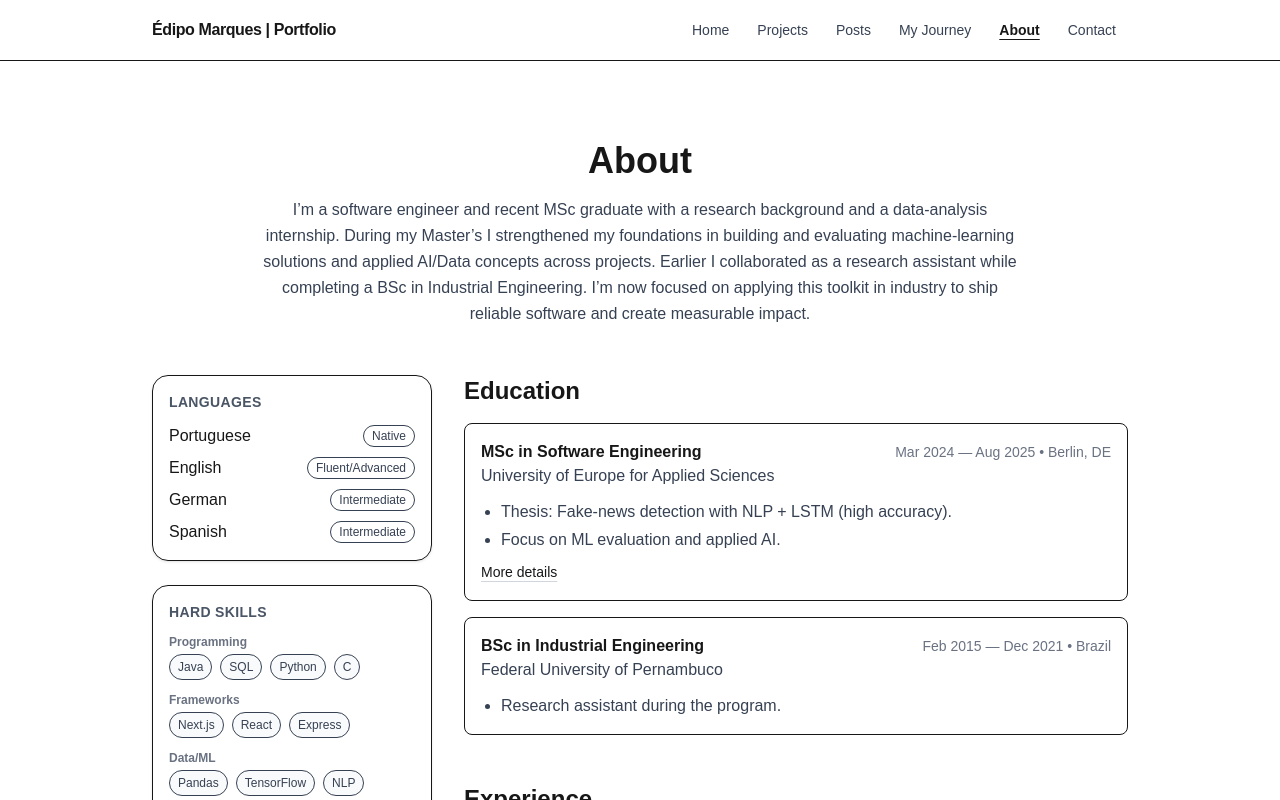
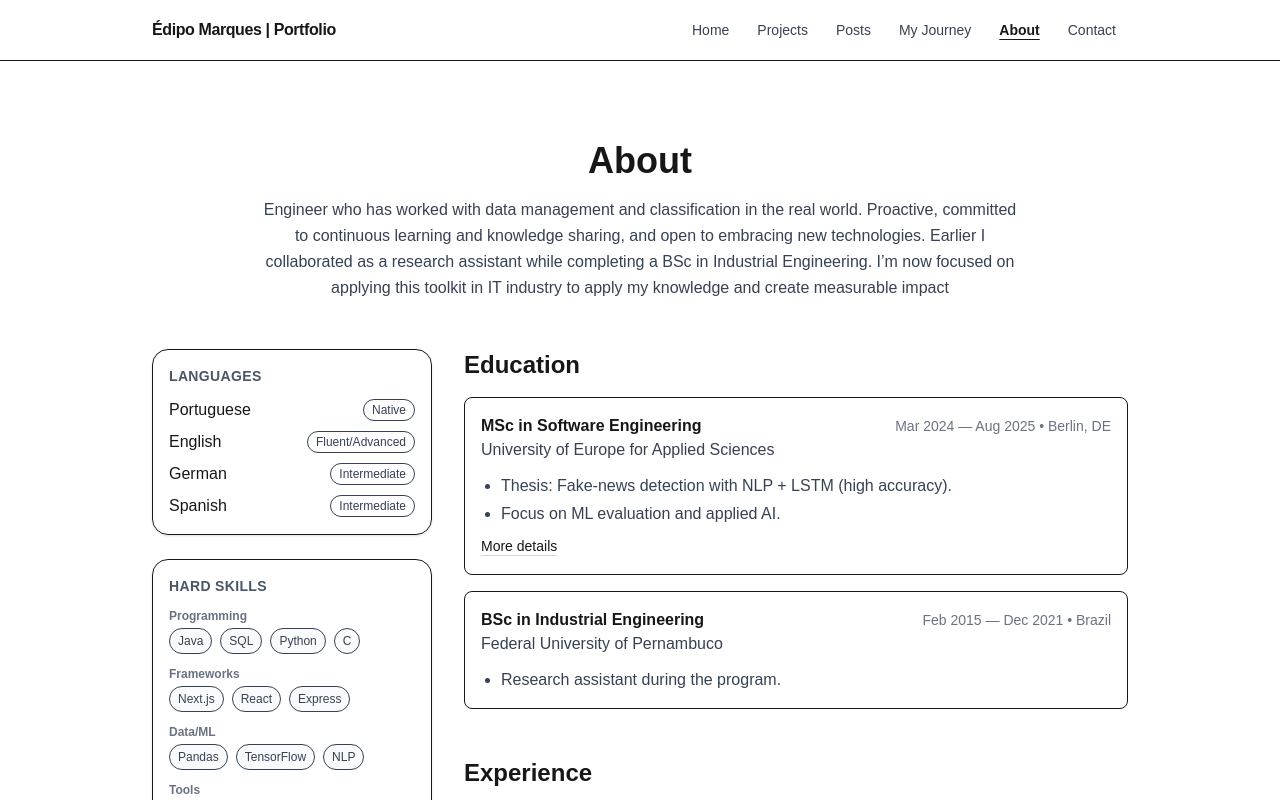
Before and after one commit to EdipoMarques/portfolio, a Next.js app: page /about in a window 1280 px wide. Shown: the top 800 px of the page. Built offline with nearby package versions, Linux system fonts and the light colour scheme.

Commit message:
aboutupdated

```diff
--- a/app/about/page.tsx
+++ b/app/about/page.tsx
@@ -87,7 +87,7 @@ export const metadata = {
 
 export default function AboutPage() {
   const bio =
-    "I’m a software engineer and recent MSc graduate with a research background and a data-analysis internship. During my Master’s I strengthened my foundations in building and evaluating machine-learning solutions and applied AI/Data concepts across projects. Earlier I collaborated as a research assistant while completing a BSc in Industrial Engineering. I’m now focused on applying this toolkit in industry to ship reliable software and create measurable impact.";
+    "Engineer who has worked with data management and classification in the real world. Proactive, committed to continuous learning and knowledge sharing, and open to embracing new technologies. Earlier I collaborated as a research assistant while completing a BSc in Industrial Engineering. I’m now focused on applying this toolkit in IT industry to apply my knowledge and create measurable impact";
 
   return (
     <main className="mx-auto max-w-5xl px-6 pt-20 pb-24">
```
